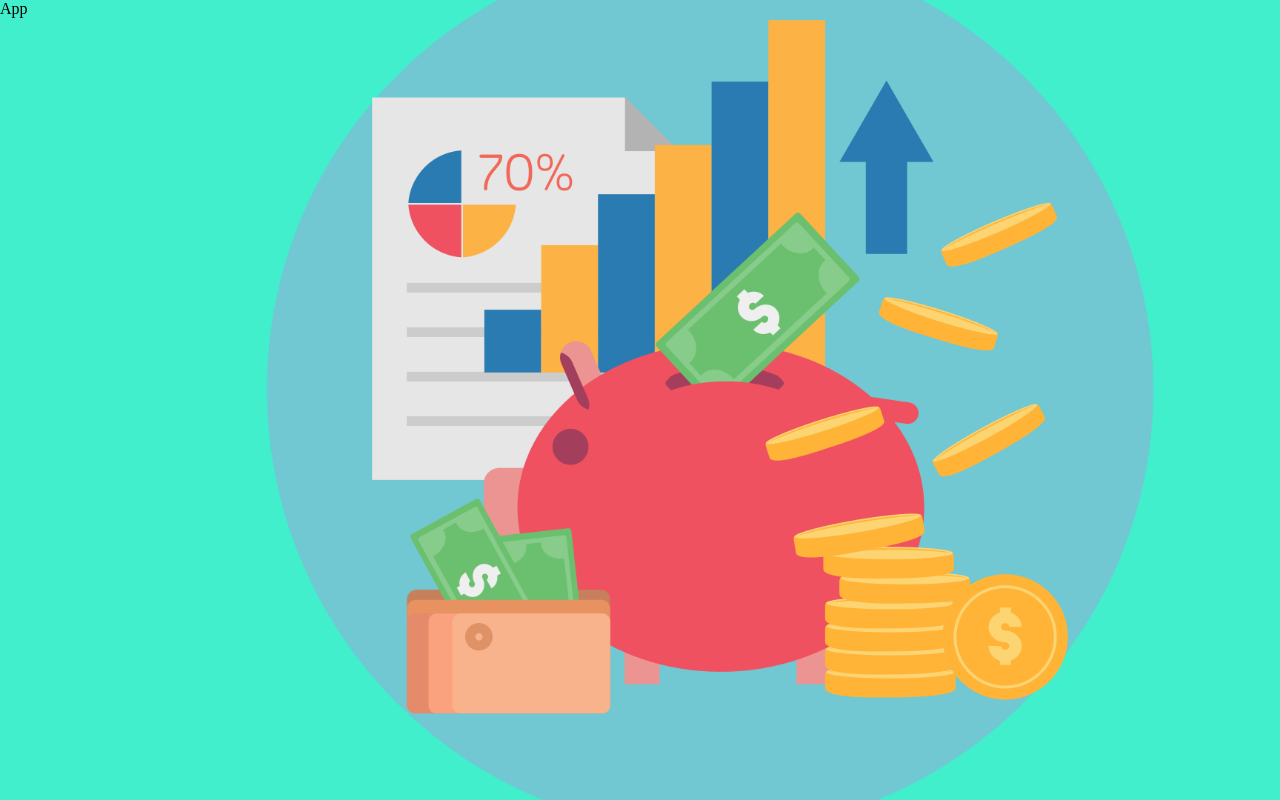
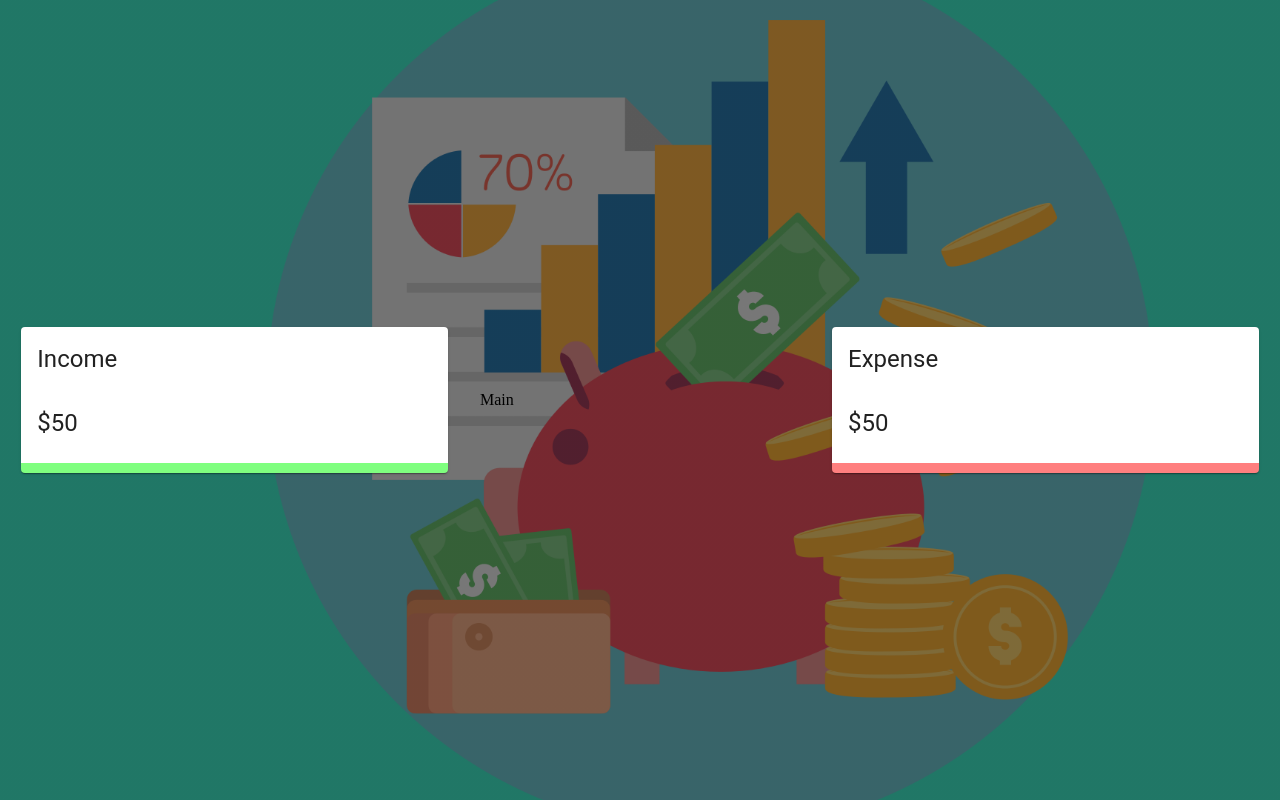
Before and after one commit to abhishekra07/income-expense-tracker, a React (Create React App) app: page / in a window 1280 px wide. Built offline with nearby package versions, Linux system fonts and the light colour scheme.

Commit message:
basic structure

```diff
--- a/src/App.js
+++ b/src/App.js
@@ -1,9 +1,23 @@
-import React from 'react';
+import React from 'react'
+import Detail  from './components/details/detail'
+import { Grid } from '@material-ui/core';
+import useStyles from './style'
 
 const App = () => {
+  const classes = useStyles();
   return (
     <div>
-      App
+      <Grid className={classes.grid} container spacing={0} alignItems="center" justify="center" style={{ height: '100vh'}}>
+        <Grid item xs={12} sm={4} className={classes.mobile}>
+          <Detail title="Income" />
+        </Grid>
+        <Grid item xs={12} sm={3} className={classes.mobile}>
+          Main
+        </Grid>
+        <Grid item xs={12} sm={4} className={classes.mobile}>
+          <Detail title="Expense" />
+        </Grid>
+      </Grid>
     </div>
   )
 }
--- /dev/null
+++ b/src/components/details/detail.jsx
@@ -0,0 +1,17 @@
+import React from 'react';
+import { Card, CardHeader, CardContent, Typography } from '@material-ui/core';
+import useStyles from './style';
+
+const Detail = ( { title }) => {
+  const classes = useStyles();
+  return (
+    <Card className={title === 'Income' ? classes.income : classes.expense}>
+      <CardHeader title = { title } />
+      <CardContent>
+        <Typography variant = 'h5' >$50</Typography>
+      </CardContent>
+    </Card>
+  )
+}
+
+export default Detail;
--- /dev/null
+++ b/src/components/details/style.js
@@ -0,0 +1,10 @@
+import { makeStyles } from '@material-ui/core/styles';
+
+export default makeStyles( () => ({
+  income: {
+    borderBottom: '10px solid rgba( 0, 255, 0, 0.5)'
+  },
+  expense: {
+    borderBottom: '10px solid rgba( 255, 0, 0, 0.5)'
+  }
+}));
--- a/src/index.css
+++ b/src/index.css
@@ -4,6 +4,6 @@
 }
 
 body {
-  background: url(./assets/money.png);
+  background: linear-gradient( rgba( 0, 0, 0, 0.5), rgba( 0, 0, 0, 0.5)), url(./assets/money.png);
   background-size: cover;
 }
--- /dev/null
+++ b/src/style.js
@@ -0,0 +1,30 @@
+import { makeStyles } from '@material-ui/core/styles';
+
+export default makeStyles((theme) => ({
+  desktop: {
+    [theme.breakpoints.up('sm')]: {
+      display: 'none',
+    },
+  },
+  mobile: {
+    [theme.breakpoints.down('sm')]: {
+      display: 'none',
+    },
+  },
+  main: {
+    [theme.breakpoints.up('sm')]: {
+      paddingBottom: '5%',
+    },
+  },
+  last: {
+    [theme.breakpoints.down('sm')]: {
+      marginBottom: theme.spacing(3),
+      paddingBottom: '200px',
+    },
+  },
+  grid: {
+    '& > *': {
+      margin: theme.spacing(2),
+    },
+  },
+}));
```
